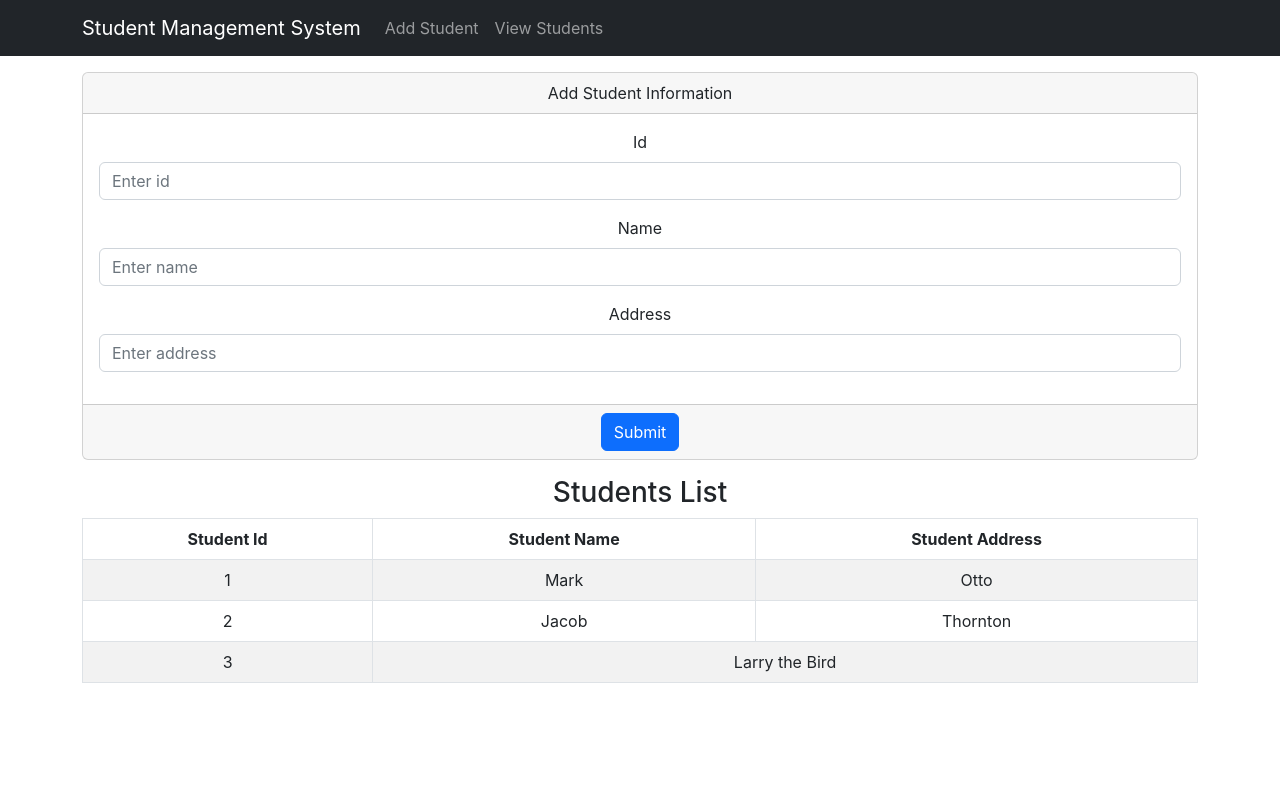
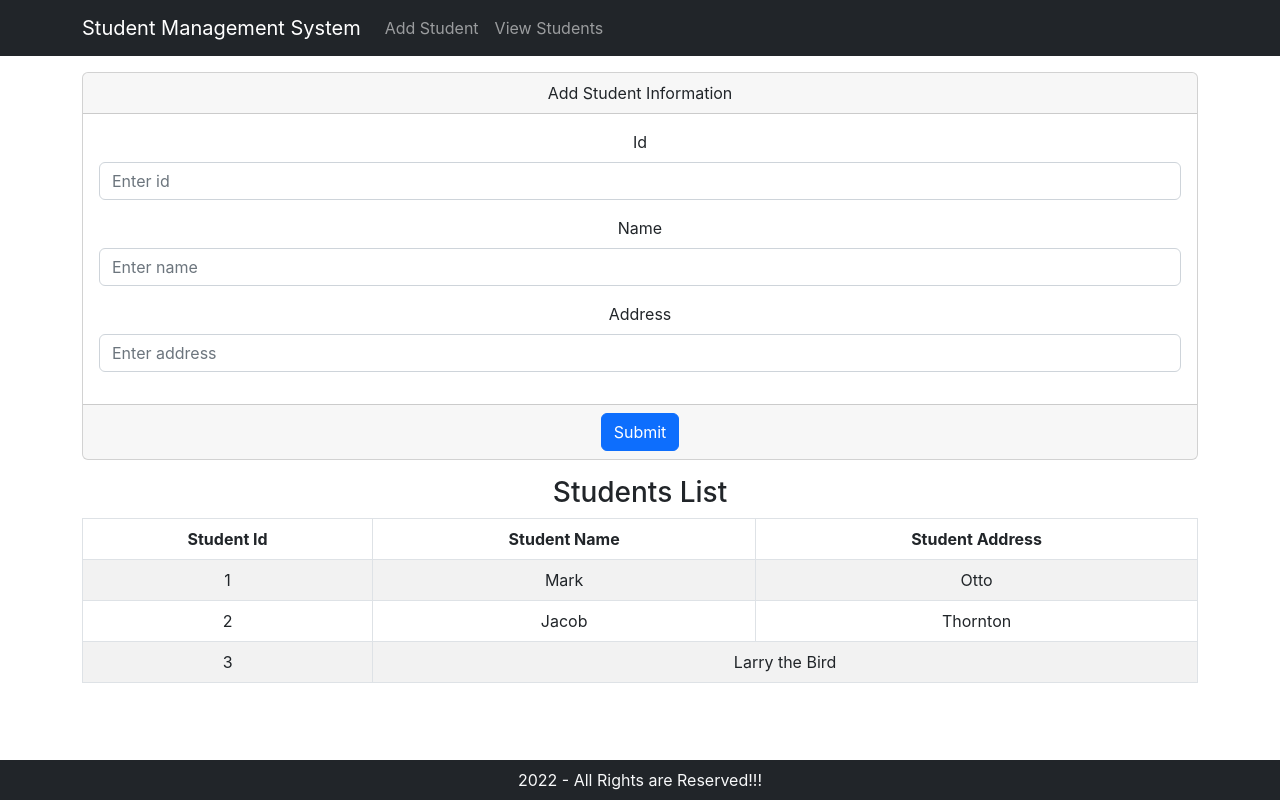
Before and after one commit to Jainam1709/StudentFrontend, a React (Create React App) app: page / in a window 1280 px wide. Built offline with nearby package versions, Linux system fonts and the light colour scheme.

Commit message:
Added Footer.

```diff
--- a/src/App.js
+++ b/src/App.js
@@ -3,6 +3,7 @@
 import Student from './components/Student';
 import StudentList from './components/StudentList';
 import NavigationBar from './components/NavigationBar';
+import Footer from './components/Footer';
 
 function App() {
   return (
@@ -10,6 +11,7 @@
       <NavigationBar/>
       <Student/>
       <StudentList/>
+      <Footer/>
     </div>
   );
 }
--- /dev/null
+++ b/src/components/Footer.js
@@ -0,0 +1,20 @@
+import React from 'react';
+import Navbar from 'react-bootstrap/Navbar';
+import Container from 'react-bootstrap/Container';
+import Col from 'react-bootstrap/Col';
+
+export default function Footer() {
+    let year = new Date().getFullYear();
+
+  return (
+    <div>
+      <Navbar fixed="bottom" bg="dark" variant="dark">
+        <Container  className="text-center text-muted">
+            <Col lg={12} className="text-center text-light">
+            {year} - All Rights are Reserved!!!
+            </Col>
+        </Container>
+      </Navbar>
+    </div>
+  )
+}
```
